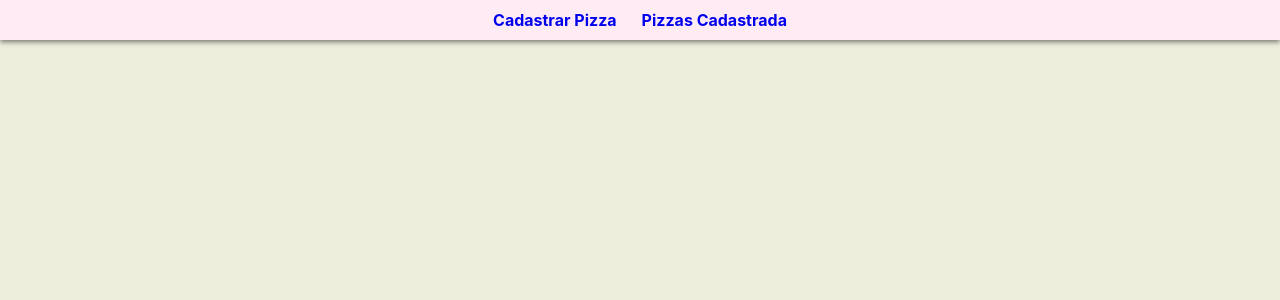
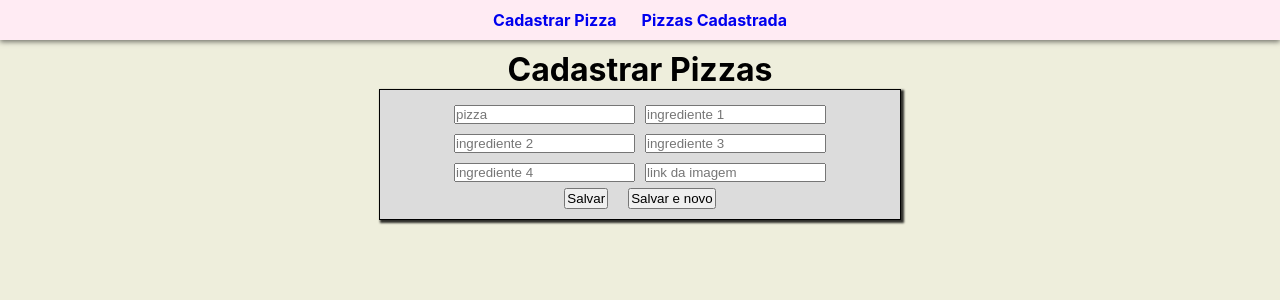
Before and after one commit to gabrielp1999/sistema-pizzaria-react, a React (Create React App) app: page /editar/1 in a window 1280 px wide. Shown: the top 300 px of the page. Built offline with nearby package versions, Linux system fonts and the light colour scheme.

Commit message:
fazendo o edit

```diff
--- a/src/App.jsx
+++ b/src/App.jsx
@@ -23,14 +23,20 @@ function App() {
             <Route
               path="/"
               element={
+              <RegisterPizzas />}
+            />
+
+              <Route
+                path="/registeredpizzas"
+                element={<RegisteredPizzas />}
+              />
+              <Route
+                path="/editar/:id"
+                element={
                 <RegisterPizzas />}
               />
+          </Routes>
 
-            <Route
-              path="/registeredpizzas"
-              element={<RegisteredPizzas />}
-              />
-          </Routes>
         </main>
       </div>
     </Router>
--- a/src/Components/RegisterPizzas/index.jsx
+++ b/src/Components/RegisterPizzas/index.jsx
@@ -1,5 +1,6 @@
 import React, { useState, useEffect } from "react";
 import { useNavigate } from "react-router-dom";
+import { useParams } from 'react-router-dom';
 
 const DEFAULT_STATE = {
   id: null,
@@ -11,10 +12,13 @@ const DEFAULT_STATE = {
   img:''
 };
 const generateNumber = () =>{
-  return  Math.floor(Math.random() * 90);
+  return  Math.floor(Math.random() * 200);
 }
 
 function RegisterPizzas(){
+  const { id } = useParams();
+  console.log({id});
+
   let navigate = useNavigate();
   const [pizzas, setPizzas] = useState(JSON.parse(localStorage.getItem("pizzas")) || []);
   const [pizza, setPizza] = useState(DEFAULT_STATE);
@@ -29,10 +33,10 @@ function RegisterPizzas(){
     }
   }, [pizzas, redirect]);
 
-  const getIngred = (e, ingre) =>{
+  const getPizza = (e, ingredient) =>{
     setPizza({
       ...pizza,
-      [ingre]: e.target.value
+      [ingredient]: e.target.value
     })
   }
 
@@ -65,37 +69,37 @@ function RegisterPizzas(){
           placeholder="pizza"
           className="inputs"
           value={pizza.nome}
-          onChange={(e) => getIngred(e, 'nome')}
+          onChange={(e) => getPizza(e, 'nome')}
         />
         <input
           placeholder="ingrediente 1"
           className="inputs"
           value={pizza.ingredient1}
-          onChange={(e) => getIngred(e, 'ingredient1')}
+          onChange={(e) => getPizza(e, 'ingredient1')}
         />
         <input
           placeholder="ingrediente 2"
           className="inputs"
           value={pizza.ingredient2}
-          onChange={(e) => getIngred(e, 'ingredient2')}
+          onChange={(e) => getPizza(e, 'ingredient2')}
         />
         <input
           placeholder="ingrediente 3"
           className="inputs"
           value={pizza.ingredient3}
-          onChange={(e) => getIngred(e, 'ingredient3')}
+          onChange={(e) => getPizza(e, 'ingredient3')}
         />
         <input
           placeholder="ingrediente 4"
           className="inputs"
           value={pizza.ingredient4}
-          onChange={(e) => getIngred(e, 'ingredient4')}
+          onChange={(e) => getPizza(e, 'ingredient4')}
         />
         <input
           placeholder="link da imagem"
           className="inputs"
           value={pizza.img}
-          onChange={(e) => getIngred(e, 'img')}
+          onChange={(e) => getPizza(e, 'img')}
         />
         <div>
           <button className="buttons" onClick={() => save(true)}>Salvar</button>
--- a/src/Components/RegisteredPizzas/index.jsx
+++ b/src/Components/RegisteredPizzas/index.jsx
@@ -6,6 +6,7 @@ function RegisteredPizzas(){
   const [pizzasForFilter, setPizzasForFilter] = useState(JSON.parse(localStorage.getItem("pizzas")) || []);
   const [sweetAlertState, setSweetAlertState] = useState(false);
   const [parametEcluir, setparametEcluir] = useState();
+  const [pizzaEdit, setPizzaEdit] = useState();
 
   useEffect(() => {
     localStorage.setItem("pizzas", JSON.stringify(pizzas));
@@ -23,17 +24,10 @@ function RegisteredPizzas(){
     setPizzasForFilter(filterPizza);
   }
 
-  // terminar o filter
-  // pesquisar um componente de alerta e confirm vai substituir o alert
-  // pelo novo componente,
-  // mudar o nome e o parametro da funcao,
-  // fazer a parte de editar
-
   const searchIngredient = e => {
     const pizzaLocalStorage = JSON.parse(localStorage.getItem("pizzas")) || [];
     const filterPizza = pizzaLocalStorage.filter( pizza => {
       const result = pizza.ingredient1.indexOf(e.target.value) && pizza.ingredient2.indexOf(e.target.value) && pizza.ingredient3.indexOf(e.target.value) && pizza.ingredient4.indexOf(e.target.value);
-
       const resp = result < 0 ?  false : true;
       return resp;
     });
@@ -49,13 +43,11 @@ function RegisteredPizzas(){
     setSweetAlertState(false);
   }
 
-
   const removePizza = (id) => {
     setSweetAlertState(true);
-
     setparametEcluir(id)
     if(sweetAlertState === true){
-        const newArray = pizzas.filter((pizza)=> {
+      const newArray = pizzas.filter( pizza => {
         return pizza.id !== id;
       });
       setPizzas(newArray);
@@ -63,8 +55,12 @@ function RegisteredPizzas(){
     }
   }
 
-  const editPizza = () => {
-    alert('editando ...')
+  const editPizza = (id) => {
+    const pizzaLocalStorage = JSON.parse(localStorage.getItem("pizzas")) || [];
+    const getId = pizzas.find(pizza  => {
+      return pizza.id === id;
+    });
+    console.log({getId});
   }
 
   if(pizzas.length === 0){
@@ -99,7 +95,7 @@ function RegisteredPizzas(){
             <td>Ingrediente 4</td>
             <td>Imagem</td>
             <td>Editar</td>
-            <td>excluir</td>
+            <td>Excluir</td>
           </tr>
 
         {pizzasForFilter.map((pizza) => (
@@ -112,7 +108,7 @@ function RegisteredPizzas(){
             <td> <img className="photo" src={pizza.img} /> </td>
             <td>
               <button
-                onClick={() => editPizza}
+                onClick={() => editPizza(pizza.id)}
                 className="buttons">Editar
               </button>
             </td>
@@ -130,8 +126,9 @@ function RegisteredPizzas(){
         <SweetAlert
           title="Deseja mesmo apagar?"
           className="sweetAlert"
+          confirmBtnText="Sim!"
           showCancel
-            confirmBtnText="Sim!"
+          cancelBtnText="Não"
           confirmBtnBsStyle="danger"
           onConfirm={onConfirm}
           onCancel={onCancel}
```
Lines whose indentation alone changed are shown as unchanged.
